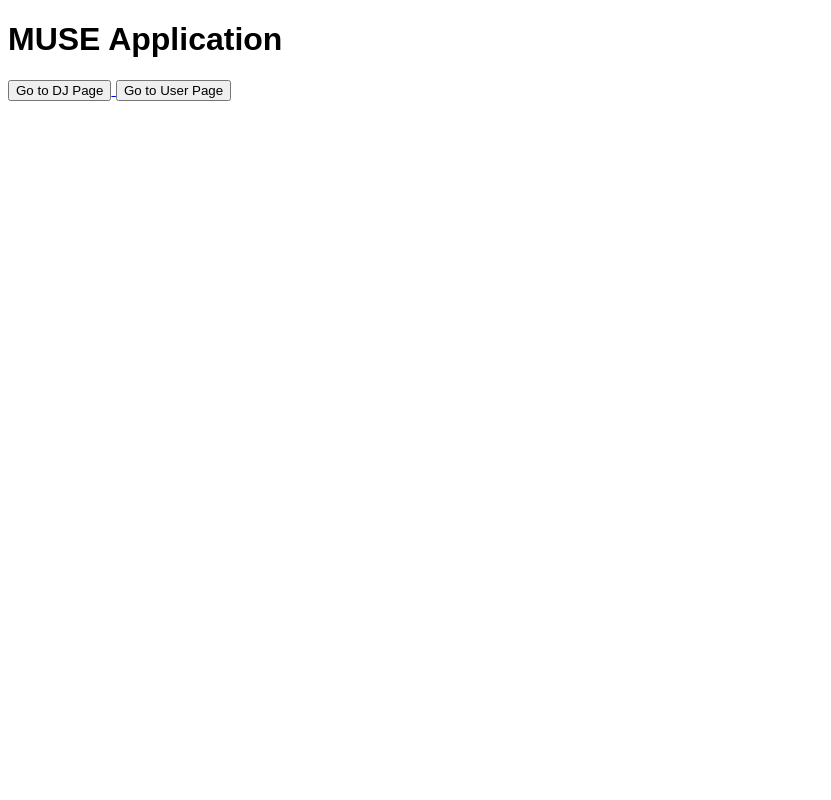
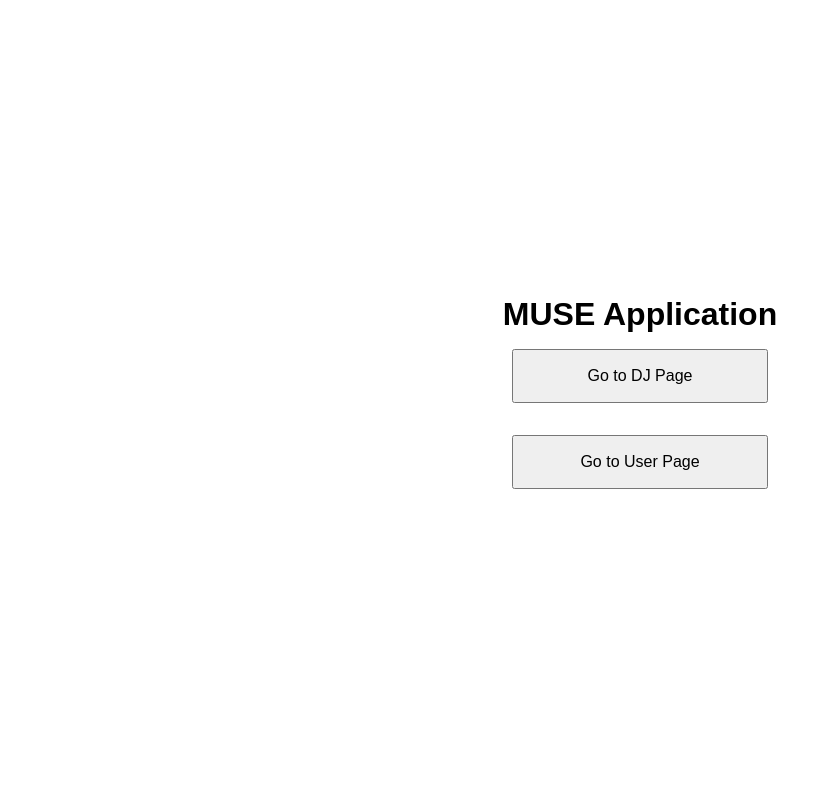
Before and after one commit to ryan-avancena/491-MUSE, a Flask app: page / in a window 1280 px wide. Shown: the whole page, without its empty margins (0-831 px from the left). Run offline with Flask 3, Linux system fonts and the light colour scheme; some libraries are stand-ins or nearby versions.

Commit message:
ui changes

```diff
--- a/client/app.py
+++ b/client/app.py
@@ -36,7 +36,7 @@ app.register_blueprint(vector_db_bp)
 
 @app.route('/')
 def index():
-    return render_template('index.html', client_id=SPOTIFY_CLIENT_ID)
+    return render_template('index.html')
 
 @app.route('/dj')
 def dj():
@@ -46,7 +46,7 @@ def dj():
 
 @app.route('/user')
 def user():
-    return render_template('user.html')
+    return render_template('user.html', client_id=SPOTIFY_CLIENT_ID)
 
 @socketio.on('join')
 def handle_join(data):
--- /dev/null
+++ b/client/static/css/main.css
@@ -0,0 +1,41 @@
+* {
+    font-family: Arial, Helvetica, sans-serif;
+    margin: 0;
+    padding: 0;
+    box-sizing: border-box;
+}
+
+body {
+    display: flex;
+    flex-direction: column;
+    align-items: center;
+    justify-content: center;
+    height: 100vh;
+    text-align: center;
+    padding: 1rem;
+}
+
+button {
+    padding: 1em 2em;
+    font-size: 1rem;
+    margin: 1rem;
+    min-width: 150px;
+    max-width: 90%;
+    width: 20vw; /* responsive width */
+    height: auto;
+}
+
+/* Optional: Responsive tweaks */
+@media (max-width: 768px) {
+    button {
+        font-size: 0.9rem;
+        width: 60vw;
+    }
+}
+
+@media (max-width: 480px) {
+    button {
+        font-size: 0.8rem;
+        width: 80vw;
+    }
+}
--- a/client/static/css/style.css
+++ /dev/null
@@ -1,12 +0,0 @@
-* {
-    font-family: Arial, Helvetica, sans-serif;
-}
-
-.songDiv {
-    display: flex;
-    justify-content: space-between;
-    align-items: center;
-    margin: 10px;
-    padding: 10px;
-    border: 1px solid black;
-}
--- a/client/templates/dj.html
+++ b/client/templates/dj.html
@@ -3,7 +3,7 @@
 <head>
     <meta charset="UTF-8">
     <meta name="viewport" content="width=device-width, initial-scale=1.0">
-    <link rel="stylesheet" type="text/css" href="../static/css/style.css">
+    <link rel="stylesheet" type="text/css" href="../static/css/dj.css">
     <link rel="stylesheet" type="text/css" href="https://cdn.datatables.net/1.13.1/css/jquery.dataTables.min.css">
     <script type="text/javascript" charset="utf8" src="https://code.jquery.com/jquery-3.6.0.min.js"></script>
     <script type="text/javascript" charset="utf8" src="https://cdn.datatables.net/1.13.1/js/jquery.dataTables.min.js"></script>
--- a/client/templates/index.html
+++ b/client/templates/index.html
@@ -3,7 +3,7 @@
 <head>
     <meta charset="UTF-8">
     <meta name="viewport" content="width=device-width, initial-scale=1.0">
-    <link rel="stylesheet" type="text/css" href="../static/css/style.css">
+    <link rel="stylesheet" type="text/css" href="../static/css/main.css">
     <script src="https://cdnjs.cloudflare.com/ajax/libs/socket.io/4.0.1/socket.io.js"></script>
     <title>MUSE</title>
 </head>
--- a/server/server.js
+++ b/server/server.js
@@ -5,12 +5,16 @@ import { search } from '../server/tunebat.js';
 import path from 'path';
 import { fileURLToPath } from 'url';
 import cors from 'cors';
+import dotenv from 'dotenv';
+dotenv.config();
 
 const __filename = fileURLToPath(import.meta.url);
 const __dirname = path.dirname(__filename);
 
 const app = express();
 const port = 3000;
+
+console.log(process.env.SPOTIFY_CLIENT_ID)
 
 app.use(express.json());
 app.use(cors({ origin: '*' }));
```
Also changed, not shown: client/static/css/dj.css (added, +17 -0 lines).
